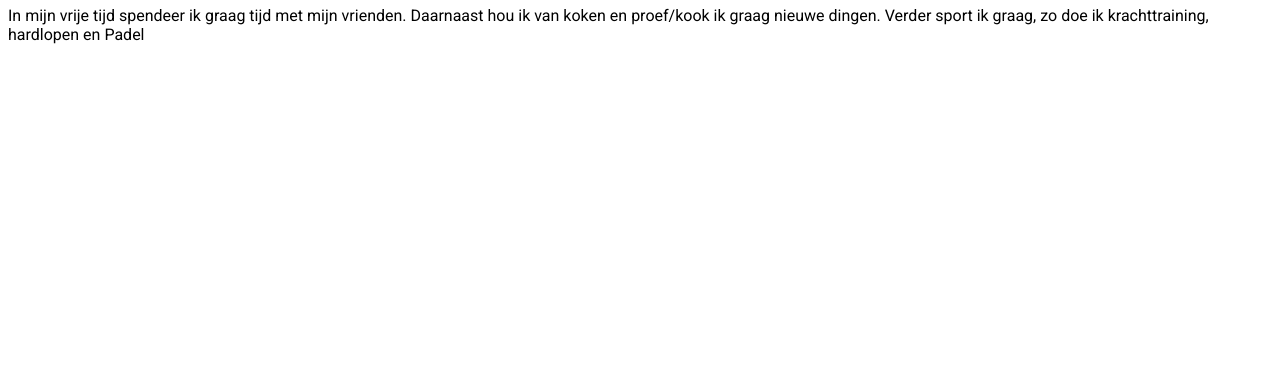
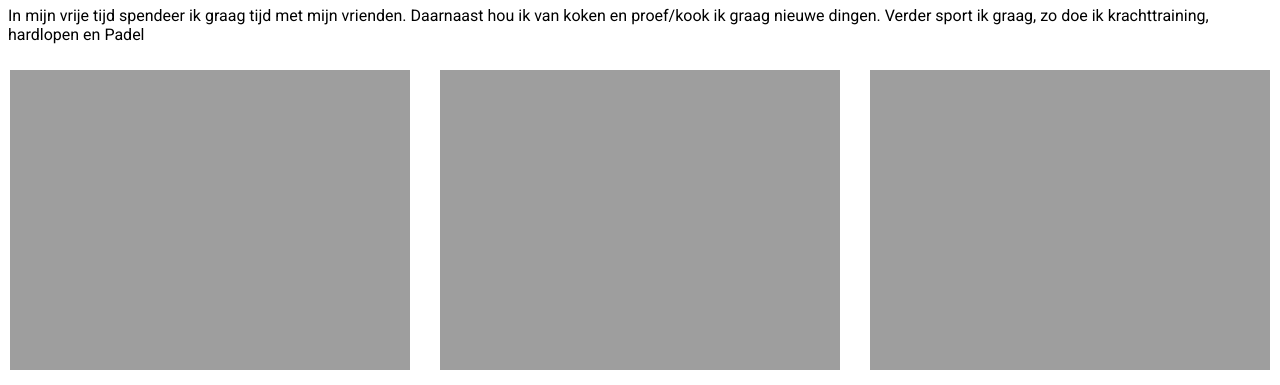
Before and after one commit to HoiMike/Portfolio, a plain HTML site: page index.html in a window 1280 px wide. Shown: the part 1276-1661 px from the top of the page. Drawn offline with Linux system fonts and the light colour scheme; the site is published under a folder, as on GitHub Pages, so addresses that start at the root find nothing.

Commit message:
Fixed Images

```diff
--- a/index.html
+++ b/index.html
@@ -67,9 +67,9 @@
             <p>In mijn vrije tijd spendeer ik graag tijd met mijn vrienden. Daarnaast hou ik van koken en proef/kook ik graag nieuwe dingen. Verder sport ik graag, zo doe ik krachttraining, hardlopen en Padel</p>
         </div>
         <div class="about-images">
-            <img class="about-image" src="/src/IMG_0583.JPG" alt="">
-            <img class="about-image" src="/src/IMG_0583.JPG" alt="">
-            <img class="about-image" src="/src/IMG_0583.JPG" alt="">
+            <img class="about-image" src="src/IMG_0583.JPG" alt="">
+            <img class="about-image" src="src/IMG_0583.JPG" alt="">
+            <img class="about-image" src="src/IMG_0583.JPG" alt="">
         </div>
     </section>
 
```
